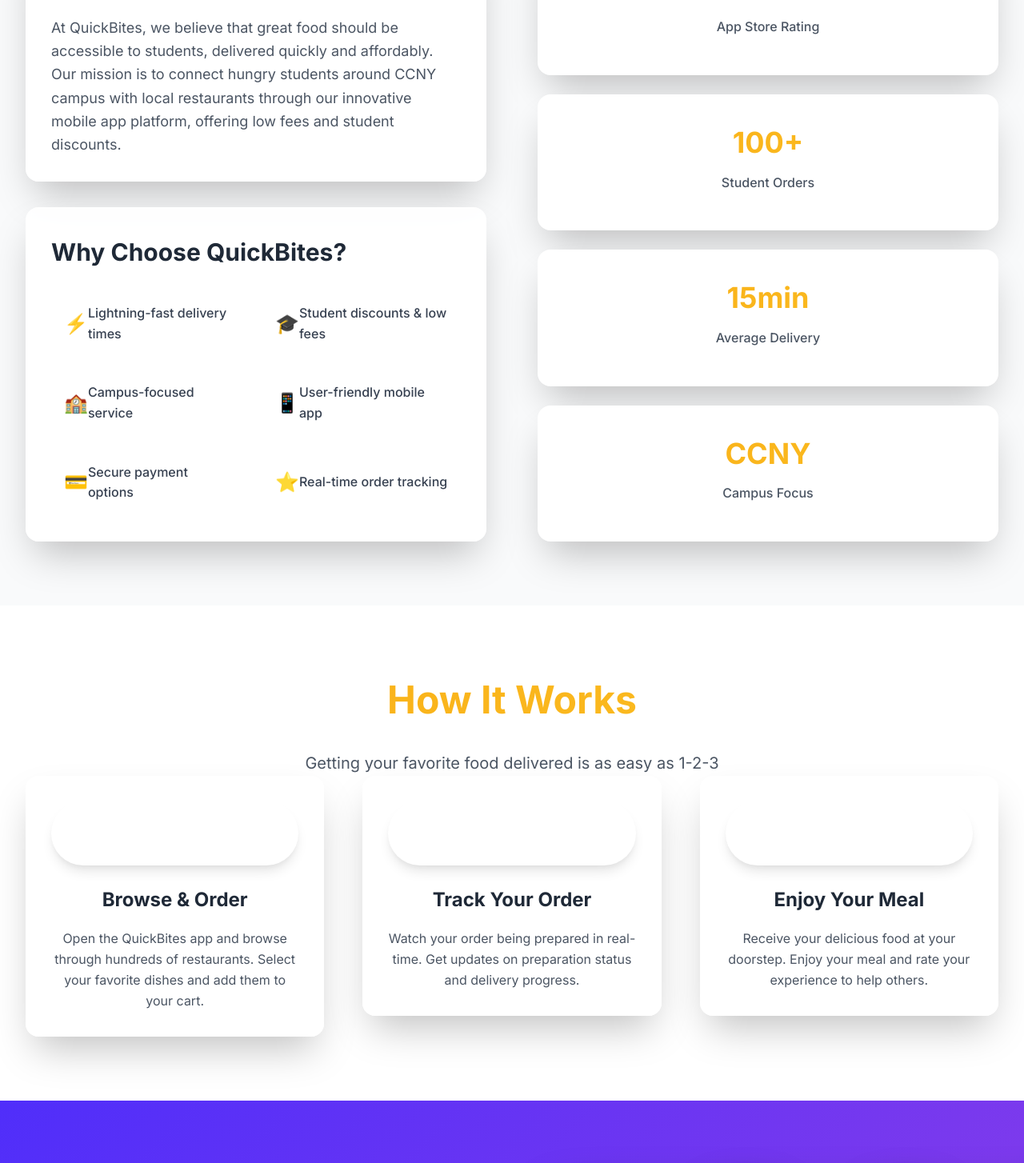
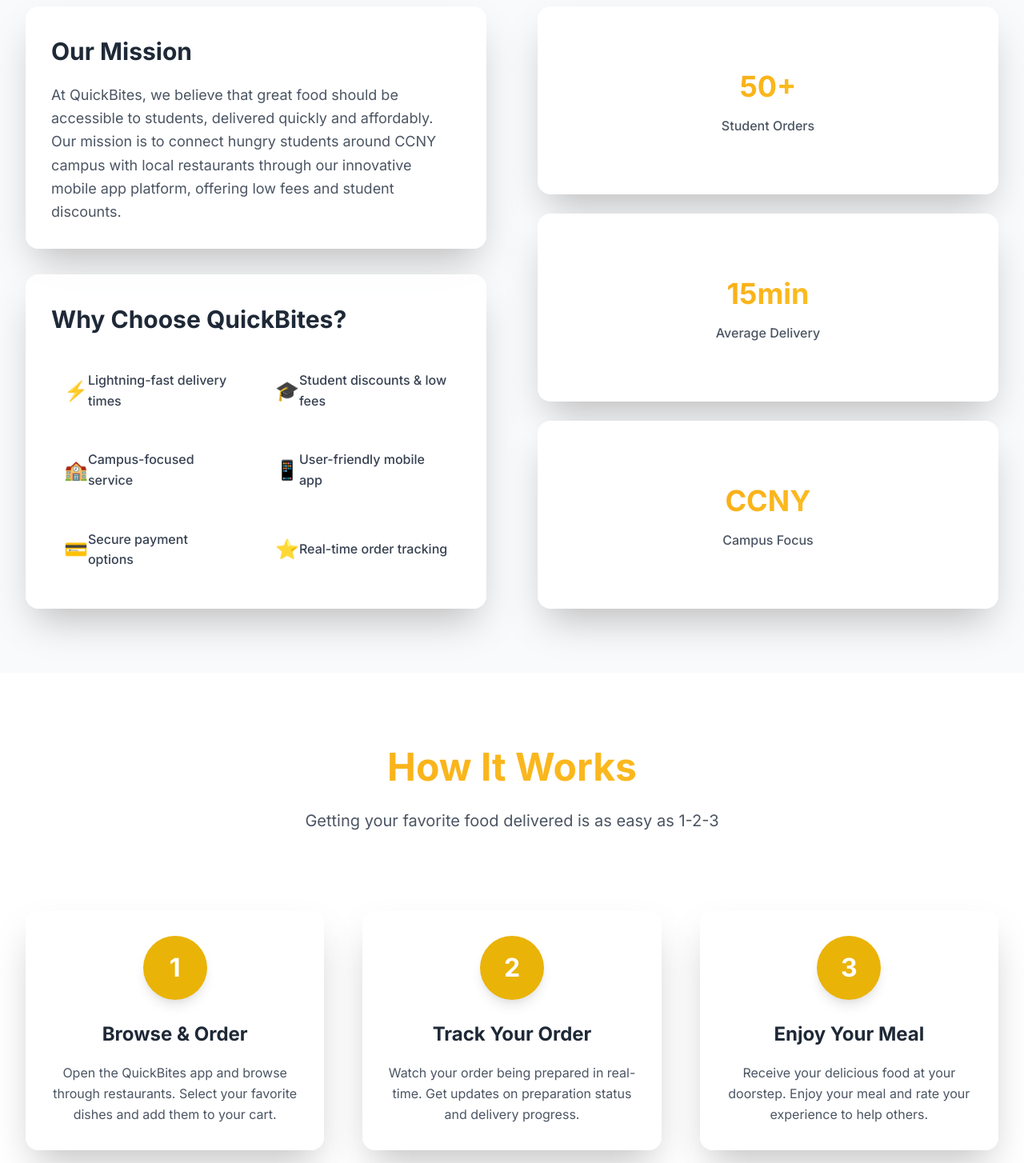
Before and after one commit to Srahin000/Quickbites_Delivery_Website, a React (Create React App) app: page / in a window 1280 px wide. Shown: the part 1089-2543 px from the top of the page at 80% size. Built offline with nearby package versions, Linux system fonts and the light colour scheme; the HTML template or start-up script is replaced by a standard one.

Commit message:
Update website: remove app rating, update contact info, fix QR code, improve spacing

```diff
--- a/src/App.js
+++ b/src/App.js
@@ -104,8 +104,7 @@
 
 const AboutSection = () => {
   const stats = [
-    { number: "5.0★", label: "App Store Rating" },
-    { number: "100+", label: "Student Orders" },
+    { number: "50+", label: "Student Orders" },
     { number: "15min", label: "Average Delivery" },
     { number: "CCNY", label: "Campus Focus" }
   ];
@@ -113,9 +112,9 @@
   return (
     <section id="about" className="section-padding bg-gray-50">
       <div className="container-custom">
-        <div className="text-center mb-16">
-          <h2 className="text-5xl font-bold mb-6 gradient-text">About QuickBites</h2>
-          <p className="text-xl text-gray-600 max-w-3xl mx-auto">
+        <div className="text-center mb-24">
+          <h2 className="text-5xl font-bold mb-3 gradient-text">About QuickBites</h2>
+          <p className="text-xl text-gray-600 max-w-3xl mx-auto mb-8">
             Revolutionizing food delivery, one bite at a time
           </p>
         </div>
@@ -152,9 +151,9 @@
             </div>
           </div>
 
-          <div className="grid grid-cols-2 gap-6">
+          <div className="grid grid-cols-1 gap-6">
             {stats.map((stat, index) => (
-              <div key={index} className="card text-center">
+              <div key={index} className="card text-center flex flex-col items-center justify-center">
                 <h3 className="text-4xl font-bold gradient-text mb-2">{stat.number}</h3>
                 <p className="text-gray-600 font-medium">{stat.label}</p>
               </div>
@@ -188,25 +187,41 @@
   return (
     <section id="how-it-works" className="section-padding bg-white">
       <div className="container-custom">
-        <div className="text-center mb-16">
-          <h2 className="text-5xl font-bold mb-6 gradient-text">How It Works</h2>
-          <p className="text-xl text-gray-600 max-w-3xl mx-auto">
+        <div className="text-center mb-24">
+          <h2 className="text-5xl font-bold mb-3 gradient-text">How It Works</h2>
+          <p className="text-xl text-gray-600 max-w-3xl mx-auto mb-8">
             Getting your favorite food delivered is as easy as 1-2-3
           </p>
         </div>
 
         <div className="grid md:grid-cols-3 gap-12">
-          {steps.map((step, index) => (
-            <div key={index} className="text-center group">
-              <div className="card bg-white/90 backdrop-blur-sm border border-gray-200 p-8 rounded-2xl shadow-xl group-hover:shadow-2xl transition-all duration-300">
-                <div className="w-20 h-20 bg-gradient-to-br from-quickbites-yellow to-yellow-500 text-white rounded-full flex items-center justify-center text-3xl font-bold mx-auto mb-6 shadow-lg group-hover:scale-110 transition-transform duration-300">
-                  {step.number}
-                </div>
-                <h3 className="text-2xl font-bold mb-4 text-gray-800">{step.title}</h3>
-                <p className="text-gray-600 leading-relaxed">{step.description}</p>
+          <div className="text-center group">
+            <div className="card bg-white/90 backdrop-blur-sm border border-gray-200 p-8 rounded-2xl shadow-xl group-hover:shadow-2xl transition-all duration-300">
+              <div className="w-20 h-20 bg-yellow-500 rounded-full mx-auto mb-6 shadow-lg group-hover:scale-110 transition-transform duration-300" style={{display: 'flex', alignItems: 'center', justifyContent: 'center'}}>
+                <div style={{color: 'white', fontSize: '2rem', fontWeight: 'bold', lineHeight: '1'}}>1</div>
               </div>
+              <h3 className="text-2xl font-bold mb-4 text-gray-800">Browse & Order</h3>
+              <p className="text-gray-600 leading-relaxed">Open the QuickBites app and browse through restaurants. Select your favorite dishes and add them to your cart.</p>
             </div>
-          ))}
+          </div>
+          <div className="text-center group">
+            <div className="card bg-white/90 backdrop-blur-sm border border-gray-200 p-8 rounded-2xl shadow-xl group-hover:shadow-2xl transition-all duration-300">
+              <div className="w-20 h-20 bg-yellow-500 rounded-full mx-auto mb-6 shadow-lg group-hover:scale-110 transition-transform duration-300" style={{display: 'flex', alignItems: 'center', justifyContent: 'center'}}>
+                <div style={{color: 'white', fontSize: '2rem', fontWeight: 'bold', lineHeight: '1'}}>2</div>
+              </div>
+              <h3 className="text-2xl font-bold mb-4 text-gray-800">Track Your Order</h3>
+              <p className="text-gray-600 leading-relaxed">Watch your order being prepared in real-time. Get updates on preparation status and delivery progress.</p>
+            </div>
+          </div>
+          <div className="text-center group">
+            <div className="card bg-white/90 backdrop-blur-sm border border-gray-200 p-8 rounded-2xl shadow-xl group-hover:shadow-2xl transition-all duration-300">
+              <div className="w-20 h-20 bg-yellow-500 rounded-full mx-auto mb-6 shadow-lg group-hover:scale-110 transition-transform duration-300" style={{display: 'flex', alignItems: 'center', justifyContent: 'center'}}>
+                <div style={{color: 'white', fontSize: '2rem', fontWeight: 'bold', lineHeight: '1'}}>3</div>
+              </div>
+              <h3 className="text-2xl font-bold mb-4 text-gray-800">Enjoy Your Meal</h3>
+              <p className="text-gray-600 leading-relaxed">Receive your delicious food at your doorstep. Enjoy your meal and rate your experience to help others.</p>
+            </div>
+          </div>
         </div>
       </div>
     </section>
@@ -257,16 +272,14 @@
 
             <div className="text-center">
               <div className="card bg-white/20 backdrop-blur-md border border-white/30 p-6 rounded-2xl shadow-xl">
-                <div className="w-24 h-24 bg-gray-900 rounded-lg mb-4 mx-auto flex items-center justify-center">
-                  <div className="grid grid-cols-2 gap-1 w-16 h-16">
-                    <div className="bg-white rounded-sm"></div>
-                    <div className="bg-white rounded-sm"></div>
-                    <div className="bg-white rounded-sm"></div>
-                    <div className="bg-white rounded-sm"></div>
-                  </div>
+                <div className="w-24 h-24 bg-white rounded-lg mb-4 mx-auto flex items-center justify-center p-2">
+                  <img
+                    src="https://api.qrserver.com/v1/create-qr-code/?size=200x200&data=https://apps.apple.com/us/app/quickbites-delivery/id6745470307"
+                    alt="QR Code for App Store Download"
+                    className="w-full h-full object-contain"
+                  />
                 </div>
                 <p className="text-white font-medium">Scan to download</p>
-                <p className="text-sm text-white/80 mt-2">⭐ 5.0 Rating on App Store</p>
               </div>
             </div>
           </div>
@@ -301,9 +314,9 @@
   return (
     <section id="contact" className="section-padding bg-gray-50">
       <div className="container-custom">
-        <div className="text-center mb-16">
-          <h2 className="text-5xl font-bold mb-6 gradient-text">Get in Touch</h2>
-          <p className="text-xl text-gray-600 max-w-3xl mx-auto">
+        <div className="text-center mb-24">
+          <h2 className="text-5xl font-bold mb-3 gradient-text">Get in Touch</h2>
+          <p className="text-xl text-gray-600 max-w-3xl mx-auto mb-8">
             Have questions? We'd love to hear from you
           </p>
         </div>
@@ -312,31 +325,20 @@
           <div className="space-y-8">
             <div className="card bg-white/90 backdrop-blur-sm border border-gray-200 p-8 rounded-2xl shadow-xl">
               <h3 className="text-2xl font-bold mb-4 text-gray-800">📧 Email</h3>
-              <p className="text-lg text-gray-600">hello@quickbites.com</p>
-            </div>
-            <div className="card bg-white/90 backdrop-blur-sm border border-gray-200 p-8 rounded-2xl shadow-xl">
-              <h3 className="text-2xl font-bold mb-4 text-gray-800">📞 Phone</h3>
-              <p className="text-lg text-gray-600">+1 (555) 123-4567</p>
-            </div>
-            <div className="card bg-white/90 backdrop-blur-sm border border-gray-200 p-8 rounded-2xl shadow-xl">
-              <h3 className="text-2xl font-bold mb-4 text-gray-800">📍 Address</h3>
-              <p className="text-lg text-gray-600">
-                123 Food Street<br />
-                City, State 12345
-              </p>
+              <p className="text-lg text-gray-600">officialquickbite@gmail.com</p>
             </div>
             <div className="card bg-white/90 backdrop-blur-sm border border-gray-200 p-8 rounded-2xl shadow-xl">
               <h3 className="text-2xl font-bold mb-4 text-gray-800">Follow Us</h3>
               <div className="flex space-x-4">
-                {['📘', '📷', '🐦', '💼'].map((icon, index) => (
-                  <button
-                    key={index}
-                    className="w-12 h-12 bg-quickbites-yellow text-white rounded-full flex items-center justify-center text-xl hover:bg-yellow-500 transition-colors duration-300"
-                    aria-label={`Social media link ${index + 1}`}
-                  >
-                    {icon}
-                  </button>
-                ))}
+                <a
+                  href="https://www.instagram.com/getquickbites?utm_source=ig_web_button_share_sheet&igsh=a2IwZWZqZ3N0a3Jk"
+                  target="_blank"
+                  rel="noopener noreferrer"
+                  className="w-12 h-12 bg-quickbites-yellow text-white rounded-full flex items-center justify-center text-xl hover:bg-yellow-500 transition-colors duration-300"
+                  aria-label="Instagram"
+                >
+                  📷
+                </a>
               </div>
             </div>
           </div>
@@ -383,7 +385,7 @@
   return (
     <footer className="bg-gray-900 text-white py-16">
       <div className="container-custom">
-        <div className="grid md:grid-cols-4 gap-8 mb-8">
+        <div className="grid md:grid-cols-3 gap-8 mb-8">
           <div>
             <div className="flex items-center space-x-1 mb-4">
               <img
@@ -404,15 +406,6 @@
               <li><a href="#how-it-works" className="text-gray-400 hover:text-quickbites-yellow transition-colors">How It Works</a></li>
               <li><a href="#app" className="text-gray-400 hover:text-quickbites-yellow transition-colors">Download App</a></li>
               <li><a href="#contact" className="text-gray-400 hover:text-quickbites-yellow transition-colors">Contact</a></li>
-            </ul>
-          </div>
-          <div>
-            <h4 className="text-xl font-bold mb-4 text-quickbites-yellow">Support</h4>
-            <ul className="space-y-2">
-              <li><a href="/help" className="text-gray-400 hover:text-quickbites-yellow transition-colors">Help Center</a></li>
-              <li><a href="/terms" className="text-gray-400 hover:text-quickbites-yellow transition-colors">Terms of Service</a></li>
-              <li><a href="/privacy" className="text-gray-400 hover:text-quickbites-yellow transition-colors">Privacy Policy</a></li>
-              <li><a href="/refund" className="text-gray-400 hover:text-quickbites-yellow transition-colors">Refund Policy</a></li>
             </ul>
           </div>
           <div>
--- a/src/index.css
+++ b/src/index.css
@@ -35,6 +35,7 @@
 .w-5 { width: 1.25rem; }
 .w-8 { width: 2rem; }
 .w-12 { width: 3rem; }
+.w-20 { width: 5rem; }
 .h-full { height: 100%; }
 .h-screen { height: 100vh; }
 .min-h-screen { min-height: 100vh; }
@@ -56,6 +57,8 @@
 .mb-8 { margin-bottom: 2rem; }
 .mb-4 { margin-bottom: 1rem; }
 .mb-2 { margin-bottom: 0.5rem; }
+.mb-3 { margin-bottom: 0.75rem; }
+.mb-24 { margin-bottom: 6rem; }
 .mt-2 { margin-top: 0.5rem; }
 .mt-6 { margin-top: 1.5rem; }
 .mt-8 { margin-top: 2rem; }
@@ -113,6 +116,8 @@
 .bg-gray-100 { background-color: #f3f4f6; }
 .bg-gray-800 { background-color: #1f2937; }
 .bg-gray-900 { background-color: #111827; }
+.bg-red-500 { background-color: #ef4444; }
+.bg-yellow-500 { background-color: #eab308; }
 
 .rounded-full { border-radius: 9999px; }
 .rounded-xl { border-radius: 0.75rem; }
```
